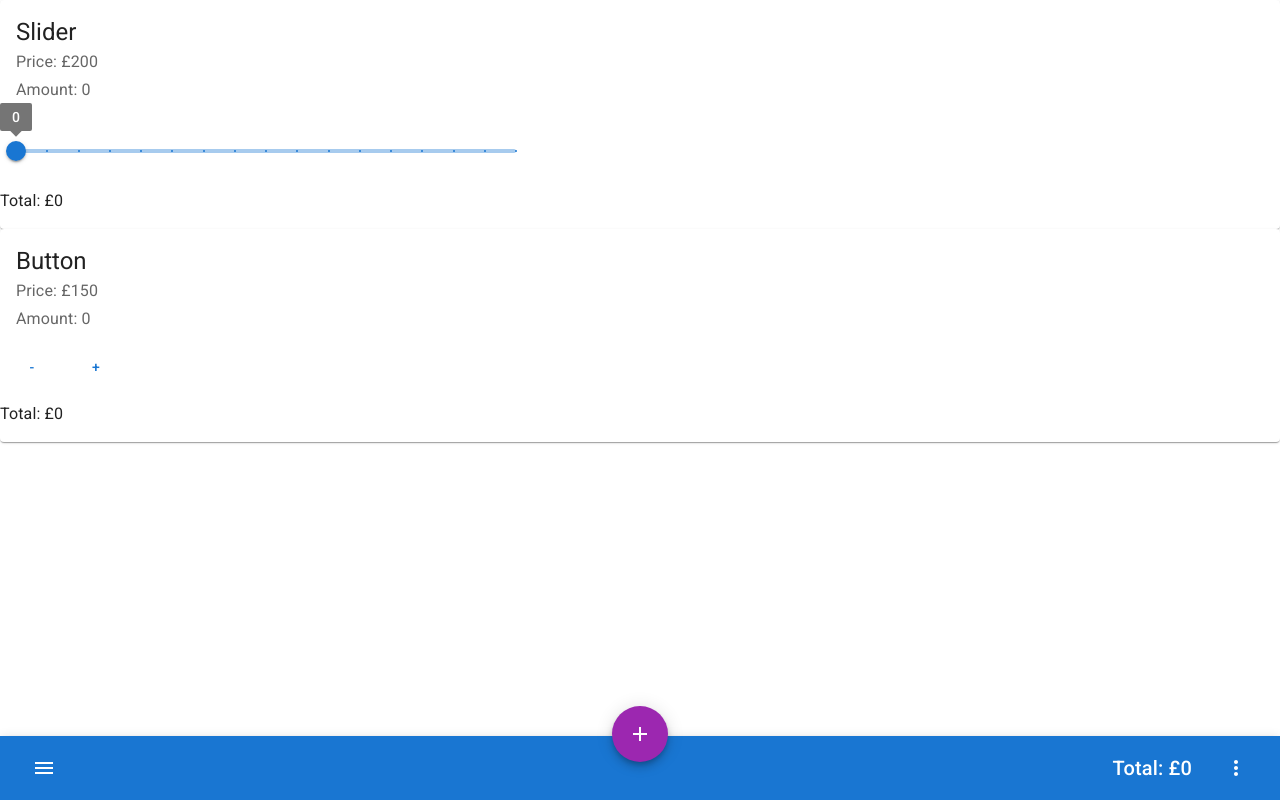
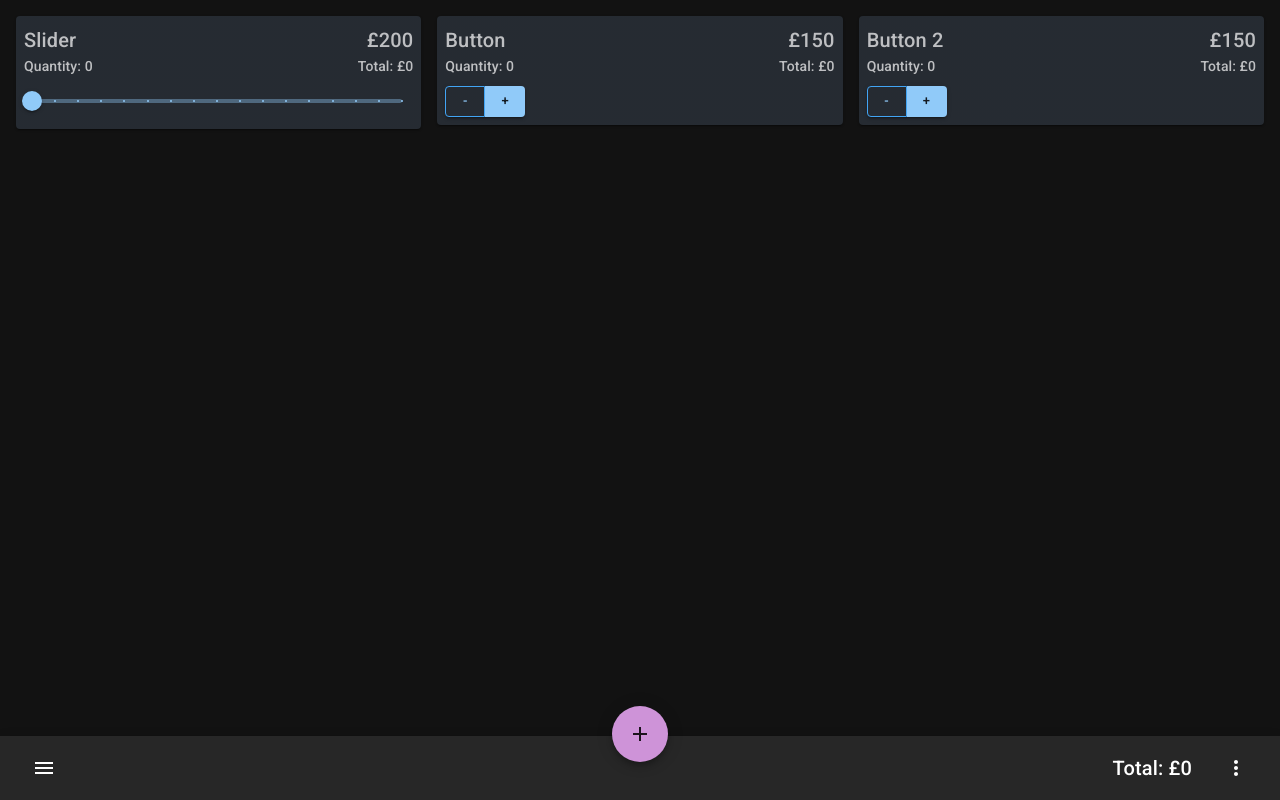
Before and after one commit to JakeFTW/item-calculator, a React (Create React App) app: page / in a window 1280 px wide. Built offline with nearby package versions, Linux system fonts and the light colour scheme.

Commit message:
Added fancy styling

```diff
--- a/src/App.tsx
+++ b/src/App.tsx
@@ -1,14 +1,21 @@
 import React from "react";
 import CssBaseline from "@mui/material/CssBaseline";
-import ItemGroup from "./webparts/components/ItemGroup";
+import Calculator from "./webparts/components/Calculator";
 import "./App.css";
+import { ThemeProvider, createTheme } from "@mui/material/styles";
+
+const darkTheme = createTheme({
+  palette: {
+    mode: "dark",
+  },
+});
 
 function App() {
   return (
-    <div>
+    <ThemeProvider theme={darkTheme}>
       <CssBaseline />
-      <ItemGroup />
-    </div>
+      <Calculator />
+    </ThemeProvider>
   );
 }
 
--- a/src/webparts/components/ItemGroup.tsx
+++ b/src/webparts/components/Calculator.tsx
@@ -2,6 +2,8 @@ import React from "react";
 import { useState } from "react";
 import { Item } from "./Item";
 import TotalBar from "./TotalBar";
+import Grid from "@mui/material/Grid";
+import Box from "@mui/material/Box";
 
 // array of items to be displayed in the list
 const initialItems: Item[] = [
@@ -16,6 +18,14 @@ const initialItems: Item[] = [
   {
     id: 1,
     name: "Button",
+    price: 150,
+    amount: 0,
+    total: 0,
+    style: "button",
+  },
+  {
+    id: 2,
+    name: "Button 2",
     price: 150,
     amount: 0,
     total: 0,
@@ -41,7 +51,9 @@ export default function ItemGroup() {
   };
 
   const itemsGroup = items.map((items: any) => (
-    <Item key={items.id} item={items} handleUpdate={handleUpdate} />
+    <Grid item xs={12} sm={6} md={4} xl={3}>
+      <Item key={items.id} item={items} handleUpdate={handleUpdate} />
+    </Grid>
   ));
 
   const groupTotal = items.reduce(
@@ -51,7 +63,11 @@ export default function ItemGroup() {
 
   return (
     <>
-      <div>{itemsGroup}</div>
+      <Box sx={{ flexGrow: 1, padding: 2 }}>
+        <Grid container spacing={2}>
+          {itemsGroup}
+        </Grid>
+      </Box>
       <TotalBar groupTotal={groupTotal} />
     </>
   );
--- a/src/webparts/components/Item.tsx
+++ b/src/webparts/components/Item.tsx
@@ -1,15 +1,26 @@
 import React from "react";
 import Button from "@mui/material/Button";
 import Slider from "@mui/material/Slider";
-import Card from "@mui/material/Card";
-import CardContent from "@mui/material/CardContent";
+import Grid from "@mui/material/Grid";
+// import Card from "@mui/material/Card";
+// import CardContent from "@mui/material/CardContent";
 import Typography from "@mui/material/Typography";
+import { styled } from "@mui/material/styles";
 import Box from "@mui/material/Box";
+import Paper from "@mui/material/Paper";
+import ButtonGroup from "@mui/material/ButtonGroup";
 
 interface Props {
   item: Item;
   handleUpdate: any;
 }
+
+const Card = styled(Paper)(({ theme }) => ({
+  backgroundColor: theme.palette.mode === "dark" ? "#1A2027" : "#fff",
+  ...theme.typography.body2,
+  padding: theme.spacing(1),
+  color: theme.palette.text.secondary,
+}));
 
 export const Item: React.FC<Props> = ({ item, handleUpdate }) => {
   const handleAmountDecrease = (index: number, amount: number) => {
@@ -42,46 +53,79 @@ export const Item: React.FC<Props> = ({ item, handleUpdate }) => {
   };
 
   return (
-    <Card sx={{ display: "flex" }}>
-      <Box sx={{ display: "flex", flexDirection: "column" }}>
-        <CardContent sx={{ flex: "1 0 auto", width: 500 }}>
-          <Typography component="div" variant="h5">
+    <Box sx={{ flexGrow: 1 }}>
+      <Card>
+        <Grid container spacing={1}>
+          <Grid item xs={8} sm={8} md={8}>
+            <Typography component="div" variant="h6">
               {item.name}
             </Typography>
+            <Typography
+              variant="subtitle2"
+              color="text.secondary"
+              component="div"
+            >
+              Quantity: {item.amount}
+            </Typography>
+          </Grid>
+          <Grid item xs={4} sm={4} md={4}>
+            <Typography variant="h6" component="div" align="right">
+              £{item.price}
+            </Typography>
+            <Typography
+              variant="subtitle2"
+              color="text.secondary"
+              component="div"
+              align="right"
+            >
+              Total: £{item.total}
+            </Typography>
+          </Grid>
+          <Grid item xs={12} sm={12} md={12}>
+            {item.style === "button" ? (
+              <ButtonGroup
+                variant="contained"
+                aria-label="outlined primary button group"
+                size="small"
+              >
+                <Button
+                  onClick={() => handleAmountDecrease(item.id, item.amount)}
+                  variant="outlined"
+                >
+                  -
+                </Button>
+                <Button
+                  onClick={() => handleAmountIncrease(item.id, item.amount)}
+                >
+                  +
+                </Button>
+              </ButtonGroup>
+            ) : null}
+            {item.style === "slider" ? (
+              <Slider
+                aria-label="Item amount"
+                step={1}
+                max={16}
+                valueLabelDisplay="auto"
+                value={sliderValue}
+                onChange={handleSliderChange}
+                marks
+                sx={{ width: "95%", ml: 1 }}
+              />
+            ) : null}
+          </Grid>
+          {/* <Grid item xs={12} sm={12} md={12}>
             <Typography
               variant="subtitle1"
               color="text.secondary"
               component="div"
+              align="right"
             >
-            Price: £{item.price} <br /> Amount: {item.amount}
+              Total: £{item.total}
             </Typography>
-        </CardContent>
-        {item.style === "button" ? (
-          <div>
-            <Button onClick={() => handleAmountDecrease(item.id, item.amount)}>
-              -
-            </Button>
-            <Button onClick={() => handleAmountIncrease(item.id, item.amount)}>
-              +
-            </Button>
-          </div>
-        ) : null}
-        {item.style === "slider" ? (
-          <div>
-            <Slider
-              aria-label="Item amount"
-              step={1}
-              max={16}
-              valueLabelDisplay="on"
-              value={sliderValue}
-              onChange={handleSliderChange}
-              marks
-              sx={{ mx: 2, mt: 2 }}
-            />
-          </div>
-        ) : null}
-        <p>Total: £{item.total}</p>
+          </Grid> */}
+        </Grid>
+      </Card>
     </Box>
-    </Card>
   );
 };
--- a/src/webparts/loc/types.d.ts
+++ b/src/webparts/loc/types.d.ts
@@ -1,6 +1,7 @@
 type Item = {
   id: number;
   name: string;
+  category?: string;
   price: number;
   amount: number;
   total: number;
```
Also changed, not shown: src/dist/App.js, src/webparts/components/dist/Calculator.js (added), src/webparts/components/dist/Item.js. Lines whose indentation alone changed are shown as unchanged.
